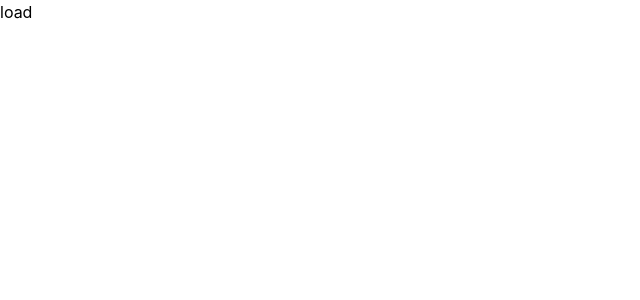
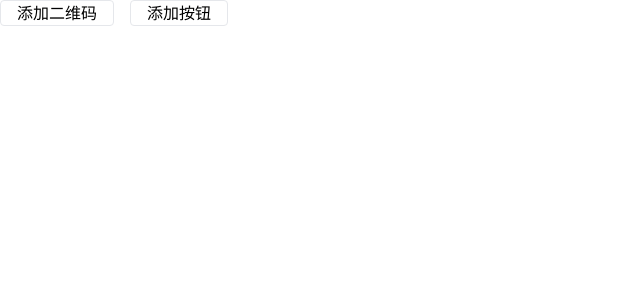
Before and after one commit to nicong622/lego, a Next.js app: page /system in a window 1280 px wide. Shown: the top 300 px of the page, without its empty margins (0-640 px from the left). Built offline with nearby package versions, Linux system fonts and the light colour scheme.

Commit message:
update systemjs example

```diff
--- /dev/null
+++ b/bricks/template/src/App.tsx
@@ -0,0 +1,5 @@
+export default function TemplateApp() {
+  return (
+    <div>Im just a template</div>
+  )
+}
--- /dev/null
+++ b/bricks/template/src/index.ts
@@ -0,0 +1 @@
+export { default as App } from './App';
--- a/pages/system.tsx
+++ b/pages/system.tsx
@@ -3,7 +3,9 @@ import React, { useEffect, useState } from 'react';
 
 const config = {
   "imports": {
-    "qrcode.react": "https://ga.system.jspm.io/npm:qrcode.react@1.0.1/lib/index.js"
+    "classnames": "https://ga.system.jspm.io/npm:classnames@2.3.1/index.js",
+    "qrcode.react": "https://ga.system.jspm.io/npm:qrcode.react@1.0.1/lib/index.js",
+    "IButton": "./bricks/button/index.sy.js"
   },
   "scopes": {
     "https://ga.system.jspm.io/": {
@@ -12,18 +14,47 @@ const config = {
       "qr.js/lib/ErrorCorrectLevel": "https://ga.system.jspm.io/npm:qr.js@0.0.0/lib/ErrorCorrectLevel.js",
       "qr.js/lib/QRCode": "https://ga.system.jspm.io/npm:qr.js@0.0.0/lib/QRCode.js",
       "react": "https://ga.system.jspm.io/npm:react@17.0.2/index.js"
+    },
+    "./bricks/": {
+      "react": "https://ga.system.jspm.io/npm:react@17.0.2/index.js"
     }
   }
 }
 
+interface CompType {
+  El: React.ComponentType,
+  props: object,
+  id: string
+}
+
 export default function Systemjs() {
-  const [El, setEl] = useState<React.ComponentType>()
+  const [components, setComponents] = useState<CompType[]>([])
 
 	async function loadQrcode() {
     const module = await window.System.import('qrcode.react');
 
-    setEl(() => module.default)
+    setComponents([
+      ...components,
+      {
+        El: module.default,
+        props: { value: 'https://baidu.com' },
+        id: `${Date.now()}`
+      }
+    ])
 	}
+
+  async function loadBtn() {
+    const module = await window.System.import('IButton');
+
+    setComponents([
+      ...components,
+      {
+        El: module.Button,
+        props: { text: 'Im a button' },
+        id: `${Date.now()}`
+      }
+    ])
+  }
 
   function importMap() {
     const el = document.createElement('script');
@@ -38,11 +69,18 @@ export default function Systemjs() {
     }
   }, [])
 
+  function renderComp() {
+    return components.map(({ El, props, id }) => <div key={id} ><El {...props} /></div>)
+  }
+
   return (
     <div>
-      { El && <El value="12312" /> }
+      <div>
+        <button className='border px-4 rounded mr-4' onClick={loadQrcode}>添加二维码</button>
+        <button className='border px-4 rounded' onClick={loadBtn}>添加按钮</button>
+      </div>
 
-      <button onClick={loadQrcode}>load</button>
+      { renderComp() }
 
       <Script src='https://cdn.jsdelivr.net/npm/systemjs/dist/system.js' />
     </div>
--- /dev/null
+++ b/public/bricks/Button/components/Button/Button.d.ts
@@ -0,0 +1,9 @@
+import { FC } from 'react';
+import './styles.css';
+export interface IButtonProps {
+    onClick: () => void;
+    disabled?: boolean;
+    className?: string;
+    text?: string;
+}
+export declare const Button: FC<IButtonProps>;
--- /dev/null
+++ b/public/bricks/Button/components/Button/index.d.ts
@@ -0,0 +1 @@
+export * from './Button';
--- /dev/null
+++ b/public/bricks/Button/index.d.ts
@@ -0,0 +1,2 @@
+export { Button } from './components/Button';
+export type { IButtonProps } from './components/Button';
--- /dev/null
+++ b/public/bricks/Button/index.es.js
@@ -0,0 +1 @@
+import t from"react";import e from"classnames";!function(t,e){void 0===e&&(e={});var o=e.insertAt;if(t&&"undefined"!=typeof document){var n=document.head||document.getElementsByTagName("head")[0],i=document.createElement("style");i.type="text/css","top"===o&&n.firstChild?n.insertBefore(i,n.firstChild):n.appendChild(i),i.styleSheet?i.styleSheet.cssText=t:i.appendChild(document.createTextNode(t))}}('.button{position:relative;background-color:#4caf50;border:none;font-size:28px;color:#fff;padding:20px;width:200px;text-align:center;-webkit-transition-duration:.4s;transition-duration:.4s;text-decoration:none;overflow:hidden;cursor:pointer;box-shadow:0 8px 16px 0 rgba(0,0,0,.2),0 6px 20px 0 rgba(0,0,0,.19)}.button:after{content:"";background:#f1f1f1;display:block;position:absolute;padding-top:300%;padding-left:350%;margin-left:-20px!important;margin-top:-120%;opacity:0;transition:all .8s}.button:active:after{padding:0;margin:0;opacity:1;transition:0s}');const o=({onClick:o,disabled:n,className:i,text:a})=>t.createElement("button",{type:"button",className:e("button",i),onClick:o,disabled:n},a);export{o as Button};
--- /dev/null
+++ b/public/bricks/Button/index.js
@@ -0,0 +1 @@
+"use strict";Object.defineProperty(exports,"__esModule",{value:!0});var t=require("react"),e=require("classnames");function n(t){return t&&"object"==typeof t&&"default"in t?t:{default:t}}var o=n(t),a=n(e);!function(t,e){void 0===e&&(e={});var n=e.insertAt;if(t&&"undefined"!=typeof document){var o=document.head||document.getElementsByTagName("head")[0],a=document.createElement("style");a.type="text/css","top"===n&&o.firstChild?o.insertBefore(a,o.firstChild):o.appendChild(a),a.styleSheet?a.styleSheet.cssText=t:a.appendChild(document.createTextNode(t))}}('.button{position:relative;background-color:#4caf50;border:none;font-size:28px;color:#fff;padding:20px;width:200px;text-align:center;-webkit-transition-duration:.4s;transition-duration:.4s;text-decoration:none;overflow:hidden;cursor:pointer;box-shadow:0 8px 16px 0 rgba(0,0,0,.2),0 6px 20px 0 rgba(0,0,0,.19)}.button:after{content:"";background:#f1f1f1;display:block;position:absolute;padding-top:300%;padding-left:350%;margin-left:-20px!important;margin-top:-120%;opacity:0;transition:all .8s}.button:active:after{padding:0;margin:0;opacity:1;transition:0s}');exports.Button=({onClick:t,disabled:e,className:n,text:i})=>o.default.createElement("button",{type:"button",className:a.default("button",n),onClick:t,disabled:e},i);
--- /dev/null
+++ b/public/bricks/Button/index.sy.js
@@ -0,0 +1 @@
+System.register(["react","classnames"],(function(t){"use strict";var e,n;return{setters:[function(t){e=t.default},function(t){n=t.default}],execute:function(){!function(t,e){void 0===e&&(e={});var n=e.insertAt;if(t&&"undefined"!=typeof document){var o=document.head||document.getElementsByTagName("head")[0],i=document.createElement("style");i.type="text/css","top"===n&&o.firstChild?o.insertBefore(i,o.firstChild):o.appendChild(i),i.styleSheet?i.styleSheet.cssText=t:i.appendChild(document.createTextNode(t))}}('.button{position:relative;background-color:#4caf50;border:none;font-size:28px;color:#fff;padding:20px;width:200px;text-align:center;-webkit-transition-duration:.4s;transition-duration:.4s;text-decoration:none;overflow:hidden;cursor:pointer;box-shadow:0 8px 16px 0 rgba(0,0,0,.2),0 6px 20px 0 rgba(0,0,0,.19)}.button:after{content:"";background:#f1f1f1;display:block;position:absolute;padding-top:300%;padding-left:350%;margin-left:-20px!important;margin-top:-120%;opacity:0;transition:all .8s}.button:active:after{padding:0;margin:0;opacity:1;transition:0s}');t("Button",(({onClick:t,disabled:o,className:i,text:a})=>e.createElement("button",{type:"button",className:n("button",i),onClick:t,disabled:o},a)))}}}));
```
Also changed, not shown: 2 other files (tests, documents, lock files or other folders).
